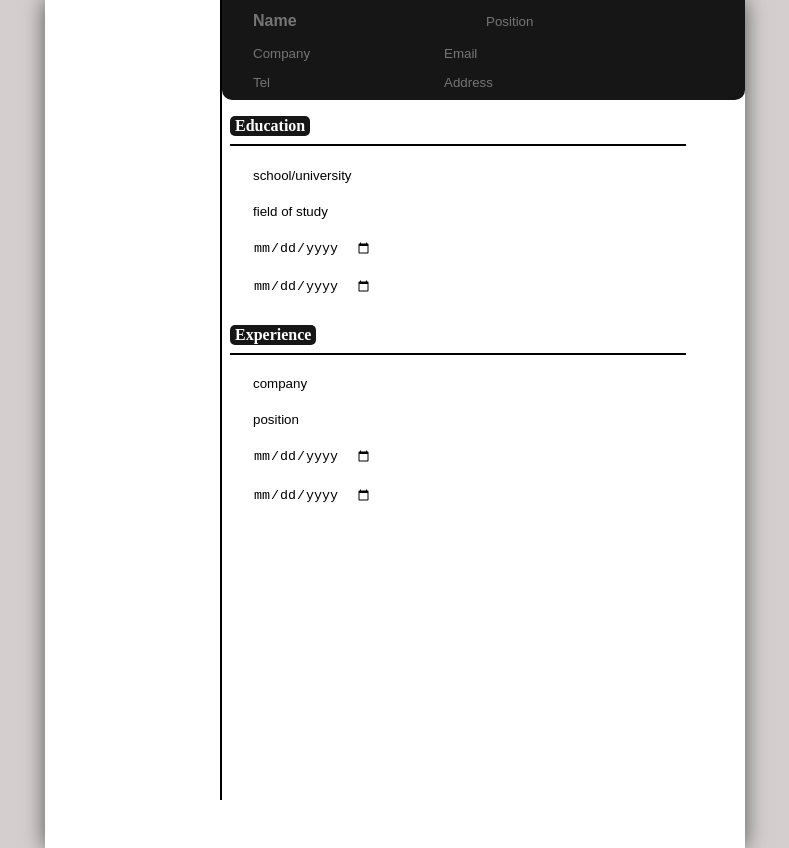
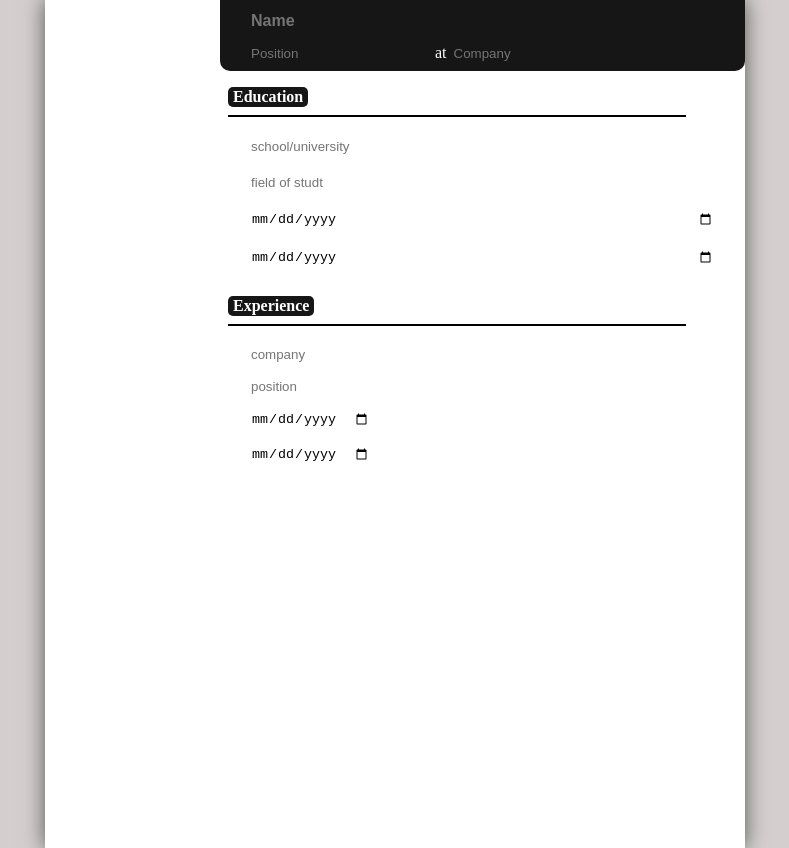
Before and after one commit to SegniGutema/cv-app, a React (Vite) app: page / in a window 1280 px wide. Shown: the whole page, without its empty margins (245-1034 px from the left). Built offline with nearby package versions, Linux system fonts and the light colour scheme.

Commit message:
added save,delete,and add button to education and experience files

```diff
--- a/package.json
+++ b/package.json
@@ -11,7 +11,8 @@
   },
   "dependencies": {
     "react": "^18.2.0",
-    "react-dom": "^18.2.0"
+    "react-dom": "^18.2.0",
+    "uuid": "^9.0.1"
   },
   "devDependencies": {
     "@types/react": "^18.2.43",
--- a/src/components/data.js
+++ b/src/components/data.js
@@ -1,3 +1,4 @@
+import { v4 as uuidv4 } from "uuid";
 const data = {
   personalInfo: {
     id: "personalInfo",
@@ -12,7 +13,7 @@ const data = {
     id: "education",
     list: [
       {
-        id: "edu1",
+        id: uuidv4(),
         school: "school/university",
         fieldOfStudy: "field of study",
         startDate: "Present",
@@ -24,7 +25,7 @@ const data = {
     id: "experience",
     list: [
       {
-        id: "",
+        id: uuidv4(),
         company: "company",
         position: "position",
         startDate: "Present",
--- a/src/components/education.jsx
+++ b/src/components/education.jsx
@@ -1,8 +1,9 @@
 import { useState } from "react";
 import "../styles/education.css";
+import { v4 as uuidv4 } from "uuid";
 
-function Input({ type, input, placeholder }) {
-  const [value, setValue] = useState(input);
+function Input({ type, placeholder }) {
+  const [value, setValue] = useState("");
   function changeValue(e) {
     setValue(e.target.value);
   }
@@ -19,36 +20,59 @@ function Input({ type, input, placeholder }) {
 function InputSection({ item }) {
   return (
     <div className="eduCard">
-      <Input
-        type="text"
-        input={item.school}
-        placeholder={"school/university"}
-      />
-      <Input
-        type="text"
-        input={item.fieldOfStudy}
-        placeholder={"field of studt"}
-      />
-      <Input type="date" input={item.startDate} placeholder={""} />
-      <Input type="date" input={item.endDate} placeholder={""} />
+      <Input type="text" placeholder={"school/university"} />
+      <Input type="text" placeholder={"field of studt"} />
+      <Input type="date" placeholder={""} />
+      <Input type="date" placeholder={""} />
     </div>
   );
 }
 
 export function Education({ education }) {
   const [edus, setEdus] = useState(education);
+  const [editMode, setEditMode] = useState(false);
 
   function addEdu() {
     setEdus([
       ...edus,
       {
-        id: "",
-        school: "school/university",
-        fieldOfStudy: "field of study",
-        startDate: "Present",
-        endDate: "Present",
+        id: uuidv4(),
+        school: "",
+        fieldOfStudy: "",
+        startDate: "",
+        endDate: "",
       },
     ]);
+  }
+  function deleteEdu(eduId) {
+    let newEdus = edus.filter((edu) => edu.id !== eduId);
+    setEdus(newEdus);
+  }
+
+  if (editMode) {
+    return (
+      <section
+        className="education"
+        // onFocus={() => setEditMode(!editMode)}
+        // onClick={() => setEditMode(!editMode)}
+      >
+        <p>Education</p>
+        <hr className="divider" />
+        <div className="eduContainer">
+          {edus.map((edu) => (
+            <>
+              <InputSection key={edu.id} item={edu} />
+              <button id="deleteButton" onClick={() => deleteEdu(edu.id)}>
+                Delete
+              </button>
+            </>
+          ))}
+        </div>
+        <button id="addButton" onClick={() => addEdu()}>
+          Add Education
+        </button>
+      </section>
+    );
   }
 
   function deleteEdu(eduId) {
@@ -57,12 +81,14 @@ export function Education({ education }) {
   }
 
   return (
-    <section className="education">
+    <section className="education" onFocus={() => setEditMode(true)}>
       <p>Education</p>
       <hr className="divider" />
       <div className="eduContainer">
         {edus.map((edu) => (
-          <InputSection item={edu} />
+          <>
+            <InputSection key={edu.id} item={edu} />
+          </>
         ))}
       </div>
     </section>
--- a/src/components/experience.jsx
+++ b/src/components/experience.jsx
@@ -1,8 +1,9 @@
 import { useState } from "react";
 import "../styles/experience.css";
+import { v4 as uuidv4 } from "uuid";
 
-function Input({ type, input, placeholder }) {
-  const [value, setValue] = useState(input);
+function Input({ type, placeholder }) {
+  const [value, setValue] = useState("");
   function changeValue(e) {
     setValue(e.target.value);
   }
@@ -19,22 +20,23 @@ function Input({ type, input, placeholder }) {
 function InputSection({ item }) {
   return (
     <div className="expCard">
-      <Input type="text" input={item.company} placeholder={"company"} />
-      <Input type="text" input={item.position} placeholder={"position"} />
-      <Input type="date" input={item.startDate} placeholder={""} />
-      <Input type="date" input={item.endDate} placeholder={""} />
+      <Input type="text" placeholder={"company"} />
+      <Input type="text" placeholder={"position"} />
+      <Input type="date" placeholder={""} />
+      <Input type="date" placeholder={""} />
     </div>
   );
 }
 
 export function Experience({ experience }) {
   const [exps, setExps] = useState(experience);
+  const [editMode, setEditMode] = useState(false);
 
   function addExp() {
     setExps([
       ...exps,
       {
-        id: "",
+        id: uuidv4(),
         company: "company",
         position: "position",
         startDate: "Present",
@@ -48,15 +50,63 @@ export function Experience({ experience }) {
     setExps(newExps);
   }
 
+  // if (editMode) {
+  //   return (
+  //     <section
+  //       className="experience"
+  //       // onFocus={() => setEditMode(!editMode)}
+  //       // onClick={() => setEditMode(!editMode)}
+  //     >
+  //       <p>Experience</p>
+  //       <hr className="divider" />
+  //       <div className="expContainer">
+  //         {exps.map((exp) => (
+  //           <>
+  //             <InputSection item={exp} />
+  //             <button id="deleteButton" onClick={() => deleteExp(exp.id)}>
+  //               Delete
+  //             </button>
+  //             <button id="saveButton" onClick={() => setEditMode(!editMode)}>
+  //               Save
+  //             </button>
+  //           </>
+  //         ))}
+  //       </div>
+  //       <button id="addButton" onClick={() => addExp()}>
+  //         Add Experience
+  //       </button>
+  //     </section>
+  //   );
+  // }
+
   return (
-    <section className="experience">
+    <section className="experience" onFocus={() => setEditMode(true)}>
       <p>Experience</p>
       <hr className="divider" />
       <div className="expContainer">
         {exps.map((exp) => (
-          <InputSection item={exp} />
+          <>
+            <InputSection key={exp.id} item={exp} />
+            {editMode && (
+              <div>
+                <button id="deleteButton" onClick={() => deleteExp(exp.id)}>
+                  Delete
+                </button>
+              </div>
+            )}
+          </>
         ))}
       </div>
+      {editMode && (
+        <div>
+          <button id="saveButton" onClick={() => setEditMode(!editMode)}>
+            Save
+          </button>
+          <button id="addButton" onClick={() => addExp()}>
+            Add Experience
+          </button>
+        </div>
+      )}
     </section>
   );
 }
--- a/src/components/personalInfo.jsx
+++ b/src/components/personalInfo.jsx
@@ -22,12 +22,13 @@ export function PersonalInfo({ personalInfo }) {
   return (
     <section className="personalInfo">
       <Input placeholder={"Name"} />
+      <br />
       <Input placeholder={"Position"} />
-      <br />
+      at
       <Input placeholder={"Company"} />
-      <Input placeholder={"Email"} />
+      {/* <Input placeholder={"Email"} />
       <Input placeholder={"Tel"} />
-      <Input placeholder={"Address"} />
+      <Input placeholder={"Address"} /> */}
     </section>
   );
 }
--- a/src/styles/App.css
+++ b/src/styles/App.css
@@ -2,7 +2,7 @@
   width: 75%;
   min-height: 100vh;
   float: right;
-  border-left: 2px solid black;
+  /* border-left: 2px solid black; */
 }
 .side {
   padding: 3rem 1rem;
--- a/src/styles/education.css
+++ b/src/styles/education.css
@@ -1,5 +1,6 @@
 .education {
   margin: 1rem 0.5rem;
+  /* border: 1px solid black; */
 }
 p {
   background-color: rgba(6, 6, 6, 0.934);
--- a/src/styles/experience.css
+++ b/src/styles/experience.css
@@ -18,7 +18,7 @@ p {
 .expCard {
   display: flex;
   flex-direction: column;
-  gap: 7px;
+  gap: 3px;
   color: black;
   /* border: 1px solid black; */
   padding: 0.4rem 1rem;
@@ -26,7 +26,14 @@ p {
 .expCard input {
   color: black;
   border-radius: 7px;
+  width: fit-content;
+  height: auto;
 }
+
+.expCard input:focus {
+  border-color: none;
+}
+
 .divider {
   margin-bottom: 0.5rem;
   height: 2px;
@@ -34,3 +41,29 @@ p {
   width: 90%;
   background-color: black;
 }
+#addButton {
+  width: fit-content;
+  padding: 2px 6px;
+  background-color: rgba(6, 6, 6, 0.934);
+  color: white;
+  border-radius: 5px;
+  margin: 5px;
+}
+#deleteButton {
+  width: fit-content;
+  padding: 2px 6px;
+  background-color: rgba(6, 6, 6, 0.934);
+  color: white;
+  display: inline-block;
+  border-radius: 5px;
+  margin: 5px;
+}
+#saveButton {
+  width: fit-content;
+  padding: 2px 6px;
+  background-color: rgba(6, 6, 6, 0.934);
+  color: white;
+  border-radius: 5px;
+  display: inline-block;
+  margin: 5px;
+}
--- a/src/styles/personalInfo.css
+++ b/src/styles/personalInfo.css
@@ -11,7 +11,7 @@ input {
   margin: 2px;
   color: white;
   padding: 5px;
-  width: min-content;
+  /* width: fit-content; */
 }
 input:focus {
   border-color: inherit;
```
Also changed, not shown: 1 other file (tests, documents, lock files or other folders).
